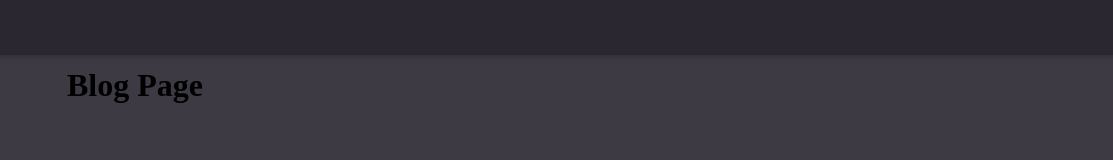
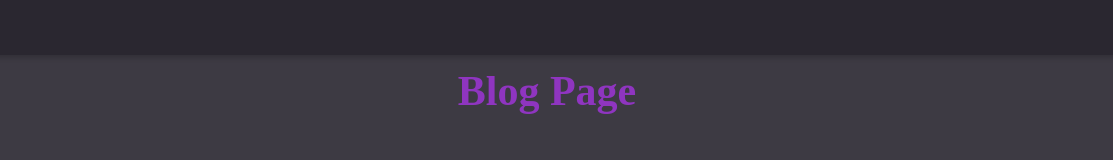
Before and after one commit to TheNootLinja/Portfolio-website-V2, a Gatsby site: page /blog in a window 1280 px wide. Shown: the full height of the page, 93-1206 px from the left. Built offline with nearby package versions, Linux system fonts and the light colour scheme; Gatsby itself is replaced by a stand-in of ours; a web font is replaced by a local one.

Commit message:
Add page-title class to title of blog page

```diff
--- a/src/pages/blog.js
+++ b/src/pages/blog.js
@@ -6,7 +6,7 @@ import Seo from "../components/seo"
 const BlogPage = () => (
   <Layout>
     <Seo title="Blog" />
-    <h1>Blog Page</h1>
+    <h1 className="page-title">Blog Page</h1>
   </Layout>
 )
 
```
